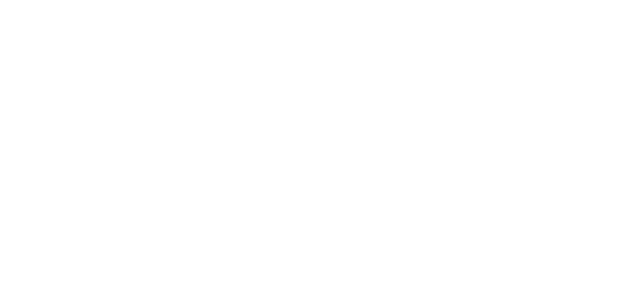
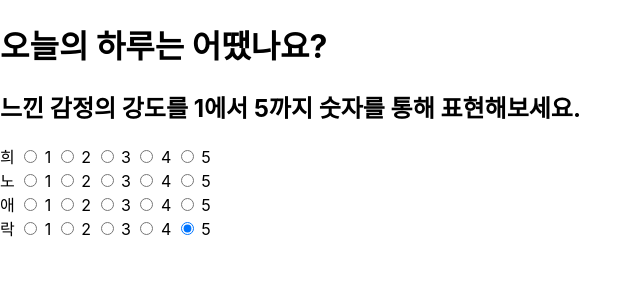
Before and after one commit to sum37/newbieprojectreal, a React (Create React App) app: page /write in a window 1280 px wide. Before the commit this address had no page. Shown: the top 300 px of the page, without its empty margins (0-642 px from the left). Built offline with nearby package versions, Linux system fonts and the light colour scheme.

Commit message:
Make writepage. Add emotion and intro

```diff
--- a/src/App.js
+++ b/src/App.js
@@ -5,6 +5,7 @@
 // import Header from './component/header';
 import MainPage from './pages/main';
 import JoinPage from './pages/join';
+import WritePage from './pages/write';
 
 
 
@@ -16,6 +17,7 @@
         <Route path='/sign' element={<SignPage />} />
         <Route path='/main' element={<MainPage />} />
         <Route path='/join' element={<JoinPage />} />
+        <Route path='/write' element={<WritePage />} />
       </Routes>
     </BrowserRouter>
     </div>
--- a/src/component/gotosign.js
+++ b/src/component/gotosign.js
@@ -1,12 +1,9 @@
 import React from "react";
 import { Link } from 'react-router-dom';
 
-function GoToSignPage({location,history}){
-    console.log(history);
-    console.log(location);
+function GoToSignPage(){
     return (
         <div>
-            {/* <button onClick={()=>history.push('/sign')}>시작하기</button> */}
             <Link to="/sign">시작하기</Link>
 
         </div>
--- a/src/component/header.js
+++ b/src/component/header.js
@@ -1,6 +1,6 @@
 import React from "react";
 
-export default function Header({location,history}){
+export default function Header(){
     return (
         <div>
             <h1>Personal Diary</h1>
--- a/src/component/joinbutton.js
+++ b/src/component/joinbutton.js
@@ -1,10 +1,9 @@
 import React from "react";
 import { Link } from 'react-router-dom';
 
-function JoinButton({location,history}){
+function JoinButton(){
     return (
         <div>
-            {/* <button onClick={()=>history.push('/join')}>회원가입</button> */}
             <Link to="/join">회원가입</Link>
         </div>
 
--- a/src/component/loginbutton.js
+++ b/src/component/loginbutton.js
@@ -1,10 +1,9 @@
 import React from "react";
 import { Link } from 'react-router-dom';
 
-function LoginButton({location,history}){
+function LoginButton(){
     return (
         <div>
-            {/* <button onClick={()=>history.push('/sign')}>로그인</button> */}
             <Link to='/sign'>로그인</Link>
         </div>
 
--- a/src/pages/main.js
+++ b/src/pages/main.js
@@ -2,14 +2,12 @@
 import Header from '../component/header';
 import GoToSignPage from '../component/gotosign';
 
-export default function MainPage({location, history}){
-    console.log(history);
-    console.log(location);
+export default function MainPage(){
     return(
         <>
             <Header />
             <h1>메인 페이지</h1>
-            <GoToSignPage history={history} />
+            <GoToSignPage />
         </>
     );
 }
--- /dev/null
+++ b/src/pages/write.js
@@ -0,0 +1,65 @@
+import React from "react";
+
+export default function WritePage(){
+    return (
+        <div>
+            <div>
+                <h1>오늘의 하루는 어땠나요?</h1>
+                <h2>느낀 감정의 강도를 1에서 5까지 숫자를 통해 표현해보세요.</h2>
+            </div>
+            <div className="choose emotion, happy">
+                <label> 희 </label>
+                <input type="radio" id="happy" name="emotion" value="happy" checked="checked"></input>
+                <label> 1 </label>
+                <input type="radio" id="happy" name="emotion" value="happy" checked="checked"></input>
+                <label> 2 </label>
+                <input type="radio" id="happy" name="emotion" value="happy" checked="checked"></input>
+                <label> 3 </label>
+                <input type="radio" id="happy" name="emotion" value="happy" checked="checked"></input>
+                <label> 4 </label>
+                <input type="radio" id="happy" name="emotion" value="happy" checked="checked"></input>
+                <label> 5 </label>
+            </div>
+            <div className="choose emotion, angry">
+                <label> 노 </label>
+                <input type="radio" id="angry" name="emotion" value="angry" checked="checked"></input>
+                <label> 1 </label>
+                <input type="radio" id="angry" name="emotion" value="angry" checked="checked"></input>
+                <label> 2 </label>
+                <input type="radio" id="angry" name="emotion" value="angry" checked="checked"></input>
+                <label> 3 </label>
+                <input type="radio" id="angry" name="emotion" value="angry" checked="checked"></input>
+                <label> 4 </label>
+                <input type="radio" id="angry" name="emotion" value="angry" checked="checked"></input>
+                <label> 5 </label>
+            </div>
+            <div className="choose emotion, sad">
+                <label> 애 </label>
+                <input type="radio" id="sad" name="emotion" value="sad" checked="checked"></input>
+                <label> 1 </label>
+                <input type="radio" id="sad" name="emotion" value="sad" checked="checked"></input>
+                <label> 2 </label>
+                <input type="radio" id="sad" name="emotion" value="sad" checked="checked"></input>
+                <label> 3 </label>
+                <input type="radio" id="sad" name="emotion" value="sad" checked="checked"></input>
+                <label> 4 </label>
+                <input type="radio" id="sad" name="emotion" value="sad" checked="checked"></input>
+                <label> 5 </label>
+            </div>
+            <div className="choose emotion, 락">
+                <label> 락 </label>
+                <input type="radio" id="joy" name="emotion" value="joy" checked="checked"></input>
+                <label> 1 </label>
+                <input type="radio" id="joy" name="emotion" value="joy" checked="checked"></input>
+                <label> 2 </label>
+                <input type="radio" id="joy" name="emotion" value="joy" checked="checked"></input>
+                <label> 3 </label>
+                <input type="radio" id="joy" name="emotion" value="joy" checked="checked"></input>
+                <label> 4 </label>
+                <input type="radio" id="joy" name="emotion" value="joy" checked="checked"></input>
+                <label> 5 </label>
+            </div>
+        </div>
+
+    );
+}
```
